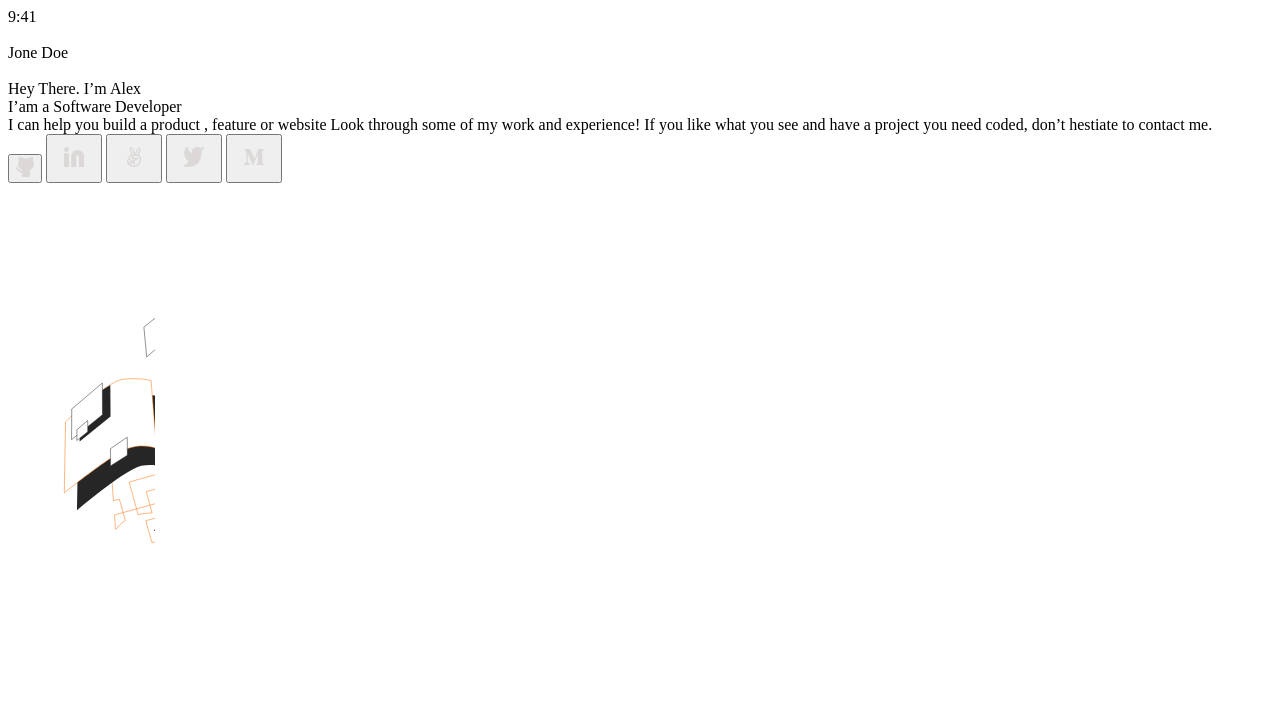
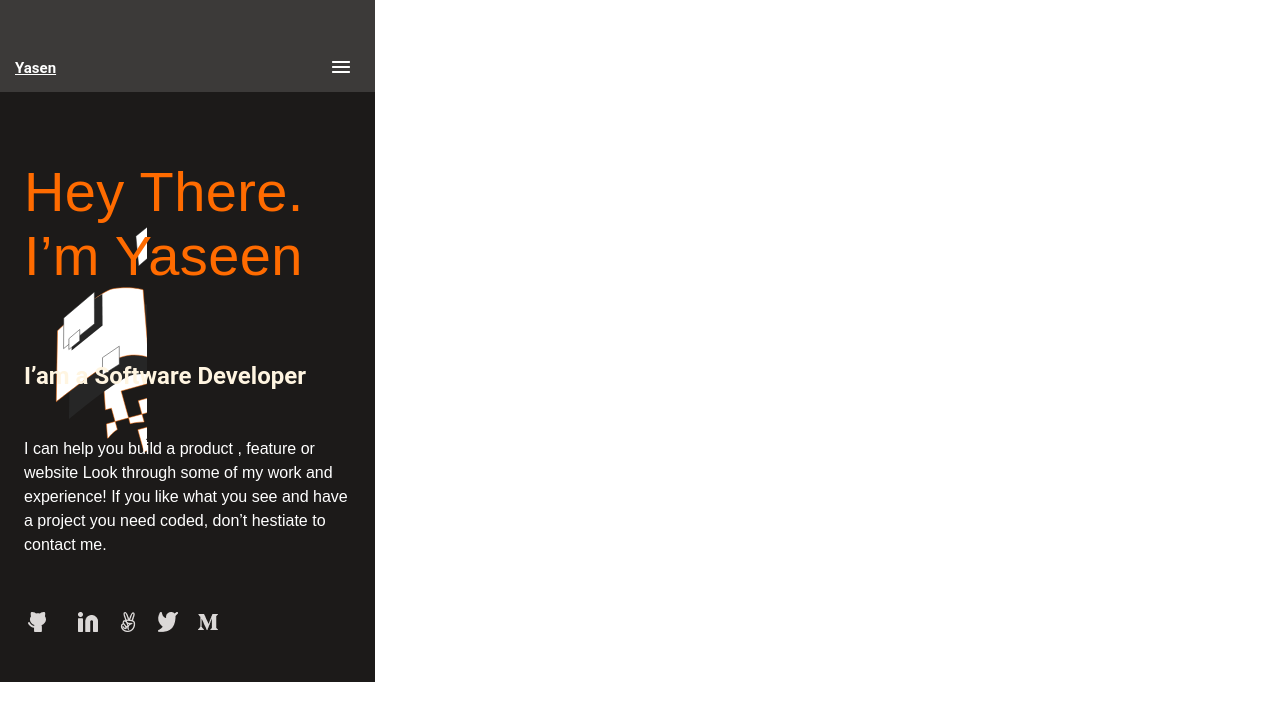
Before and after one commit to yasinabdmahmood/portfolio-website, a plain HTML site: page index.html in a window 1280 px wide. Drawn offline with Linux system fonts and the light colour scheme.

Commit message:
fixing some issues mensioned in feedback

```diff
--- a/index.html
+++ b/index.html
@@ -5,67 +5,57 @@
     <meta http-equiv="X-UA-Compatible" content="IE=edge">
     <meta name="viewport" content="width=device-width, initial-scale=1.0">
     <title>Document</title>
-
-
+     <link rel="stylesheet" href="styles.css">
 </head>
 <body>
   <header class="tool-bar">
-    <div class="bars-status-dark">
-        <div class="time-style">
-            9:41
-        </div>
-        <div class="group-4">
-
-                <img class="group-4-items" src="./img/CellularConnection.png" alt="">
-                <img class="group-4-items" src="./img/Wifi.png" alt="">
-                <img class="group-4-items" src="./img/Capacity.png" alt="">
-
-            </div>
-
-    </div>
     <div class="toolbar-dark-compact">
-        <div class="john-doe">  Jone Doe</div>
-        <div class="normal-button" >
+        <a class="john-doe" href="https://www.w3schools.com">Yasen</a>
+        <nav class="normal-button" >
             <img  src="img/Union.png" alt="">
-        </div>
-
+        </nav>
     </div>
   </header>
   <section class="head-line">
-    <div class="primary-text">
-        Hey There. I’m Alex
-    </div>
-    <div class="supporting-text">
+    <h1 class="primary-text">
+        Hey There. I’m Yaseen
+    </h1>
+    <h2 class="supporting-text">
         I’am a Software Developer
-    </div>
-    <div class="discription">
+    </h2>
+    <p class="discription">
         I can help you build a product , feature or website Look through some of my work and experience! If you like what you see and have a project you need coded, don’t hestiate to contact me.
-    </div>
-    <div class="social-media">
-        <button type="button" class="social-media-buttons">
+    </p>
+    <ul class="social-media">
+        <li  class="social-media-buttons">
+            <a href="https://github.com/">
                 <img class="social-media-icons cat-icon" src="img/cat.svg" alt="">
-        </button>
-        <button type="button" class="social-media-buttons">
+            </a>
+        </li>
+        <li  class="social-media-buttons">
+            <a href="https://www.linkedin.com/">
                 <img class="social-media-icons" src="img/in.png" alt="">
-        </button>
-        <button type="button" class="social-media-buttons">
+            </a>
+            </li>
+        <li  class="social-media-buttons">
+            <a href="">
                 <img class="social-media-icons" src="img/hand.png" alt="">
-        </button>
-        <button type="button" class="social-media-buttons">
+            </a>
+        </li>
+        <li  class="social-media-buttons">
+            <a href="https://twitter.com">
                 <img class="social-media-icons" src="img/bird.png" alt="">
-        </button>
-        <button type="button" class="social-media-buttons">
+            </a>
+        </li>
+        <li  class="social-media-buttons">
+            <a href="">
                 <img class="social-media-icons" src="img/m.png" alt="">
-        </button>
-
-
-    </div>
-    <div class="vectors">
+            </a>
+        </li>
+    </ul>
+    <!-- <div class="vectors">
         <img class="vector" src="img/Illustration.svg" alt="">
-
-    </div>
+    </div> -->
   </section>
-
-
   </body>
 </html>
--- a/styles.css
+++ b/styles.css
@@ -18,8 +18,12 @@
   width: 375px;
   top: 92px;
   background: #1c1a19;
+  background-image: url("img/Illustration.svg");
+  background-repeat: no-repeat;
+  /* background: #1c1a19; */
   height: 590px;
   left: 0;
+
 }
 
 .bars-status-dark {
```
Also changed, not shown: README.md, img/Illustration.jpg (added), img/project-screenshot.PNG (added). Lines whose indentation alone changed are shown as unchanged.
